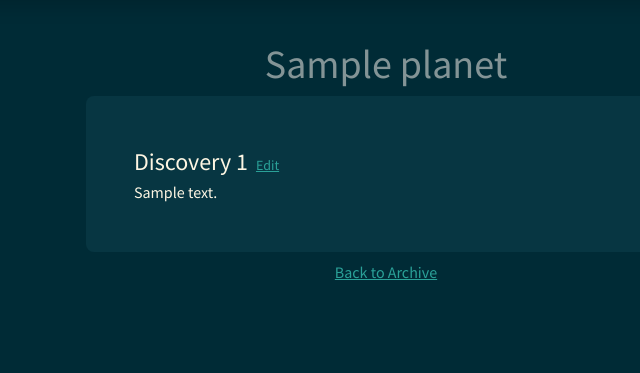
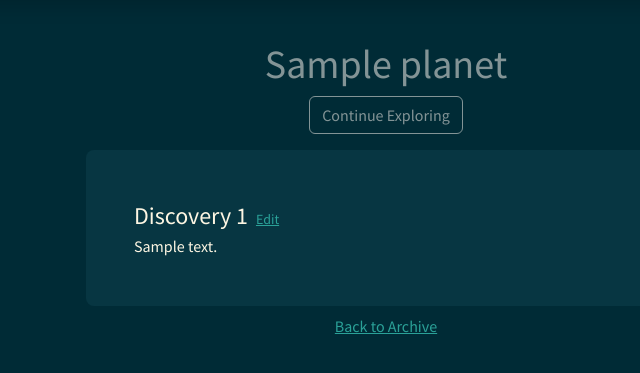
Before and after one commit to alon-pilosoph/captains-log, a Flask app: page /archive/1 in a window 1280 px wide. Shown: the part 56-429 px from the top of the page, without its empty margins (254-894 px from the left). Run offline with Flask 2, Linux system fonts and the light colour scheme; a user stored in the database is signed in; tables that the repository leaves empty hold one stand-in row (values such as "Sample post").

Commit message:
Added continue button

```diff
--- a/flask_captains_log/templates/planet.html
+++ b/flask_captains_log/templates/planet.html
@@ -8,7 +8,11 @@
 {% block main %}
     <div class="tile tile-wide">
     <h1 class="display-6 text-center">{{ planet.name }}</h1>
-    {% if planet.id != current_planet_id %}
+    {% if planet.id == current_planet_id %}
+        <div class="text-center mb-3">
+            <a class="btn btn-outline-secondary" href="{{ url_for('discoveries.explore') }}">Continue Exploring</a>
+        </div>
+    {% else %}
         <div class="text-center mb-3">
             <a class="btn btn-outline-secondary me-1" href="{{ url_for('discoveries.rename_planet', planet_id=planet.id) }}">Rename Planet</a>
             <button class="btn btn-outline-danger" data-bs-toggle="modal" data-bs-target="#deleteModal{{planet.id}}">Delete Planet</button>
```
